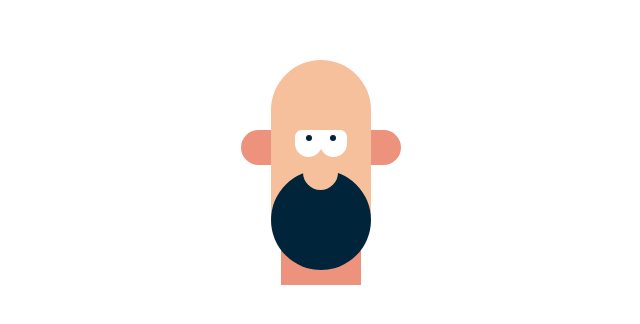
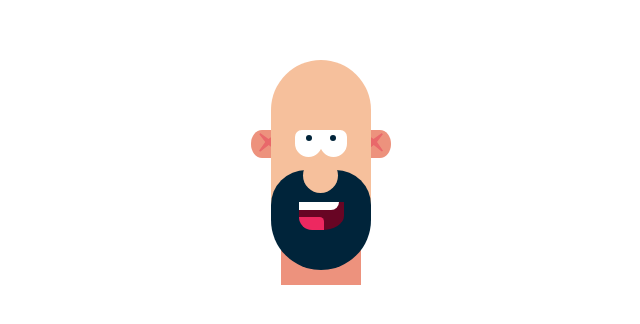
Before and after one commit to gnievap/pro_css_grid_layout, a plain HTML site: page drawing/index.html in a window 1280 px wide. Shown: the part 240-564 px from the top of the page, without its empty margins (319-959 px from the left). Drawn offline with Linux system fonts and the light colour scheme.

Commit message:
Drawing with CSS: finish draw

```diff
--- a/drawing/index.html
+++ b/drawing/index.html
@@ -14,9 +14,14 @@
             <div class="eye-right"></div>
             <div class="pupil-right"></div>
             <div class="ear-left"></div>
+            <div class="ear-x-left"></div>
             <div class="ear-right"></div>
+            <div class="ear-x-right"></div>
             <div class="nose"></div>
             <div class="beard"></div>
+            <div class="mouth"></div>
+            <div class="teeth"></div>
+            <div class="tongue"></div>
             <div class="neck"></div>
         </div>
     </div>
--- a/drawing/style.css
+++ b/drawing/style.css
@@ -8,11 +8,11 @@
     --white: #fff;
   }
 
-  body{
+  body {
     margin: 0;
   }
 
-  .container{
+  .container {
     display: flex;
     justify-content: center;
     align-items: center;
@@ -20,7 +20,7 @@
 
   }
 
-  .head{
+  .head {
     width: 100px;
     height: 200px;
     background: var(--skin);
@@ -28,7 +28,7 @@
     position: relative;
   }
 
-  .eye-left{
+  .eye-left {
     width: 27px;
     height: 27px;
     background: var(--white);
@@ -39,7 +39,7 @@
     border-radius: 50% 0% 100% 100%;
   }
 
-  .eye-right{
+  .eye-right {
     width: 27px;
     height: 27px;
     background: var(--white);
@@ -49,7 +49,7 @@
     right: 24px;
   }
 
-  .pupil-left{
+  .pupil-left {
     width: 6px;
     height: 6px;
     background: var(--black);
@@ -59,7 +59,7 @@
     left: 35px;
   }
 
-  .pupil-right{
+  .pupil-right {
     width: 6px;
     height: 6px;
     background: var(--black);
@@ -69,32 +69,55 @@
     right: 35px;
   }
 
-  .ear-left{
-    width: 35px;
-    height: 35px;
+  .ear-left {
+    width: 22px;
+    height: 28px;
     background: var(--neck);
     position: absolute;
     border-radius: 50%;
     top: 70px;
-    left: -30px;
+    left: -20px;
     z-index: -1;
     border-radius: 100% 0% 0% 100%;
-
   }
 
-  .ear-right{
-    width: 35px;
-    height: 35px;
+  .ear-x-left {
+    height: 25px;
+    width: 25px;
+    position: absolute;
+    clip-path: polygon(0 0, 37% 48%, 0 100%, 0 100%, 51% 60%, 100% 100%, 100% 100%, 64% 48%, 100% 0, 100% 0, 50% 36%);
+    background-color: #e9686a;
+    border-radius: 100%;
+    top: 70px;
+    right: 90px;
+    z-index: -1;
+}
+
+  .ear-right {
+    width: 22px;
+    height: 28px;
     background: var(--neck);
     position: absolute;
     border-radius: 50%;
     top: 70px;
-    right: -30px;
+    right: -20px;
     z-index: -1;
     border-radius: 0% 100% 100% 0%;
   }
 
-  .neck{
+  .ear-x-right {
+    height: 25px;
+    width: 25px;
+    position: absolute;
+    clip-path: polygon(0 0, 37% 48%, 0 100%, 0 100%, 51% 60%, 100% 100%, 100% 100%, 64% 48%, 100% 0, 100% 0, 50% 36%);
+    background-color: #e9686a;
+    border-radius: 100%;
+    top: 70px;
+    left: 90px;
+    z-index: -1;
+}
+
+  .neck {
     width: 80px;
     height: 100px;
     background: var(--neck);
@@ -104,22 +127,52 @@
     z-index: -1;
   }
 
-  .nose{
+  .nose {
     width: 35px;
     height: 35px;
     background: var(--skin);
     border-radius: 100%;
     position: absolute;
     left: 32px;
-    top: 95px;
+    top: 98px;
     z-index: 1;
   }
 
-  .beard{
+  .beard {
     width: 100px;
     height: 100px;
     background: var(--black);
-    border-radius: 100%;
+    border-radius: 70px 70px 100px 100px;
     position: absolute;
     bottom: -10px;
   }
+
+  .mouth {
+    width: 45px;
+    height: 28px;
+    background: var(--dark-red);
+    border-radius: 0% 0% 70% 70%;
+    position: absolute;
+    bottom: 30px;
+    left: 28px;
+  }
+
+  .teeth {
+    width: 40px;
+    height: 8px;
+    background: var(--white);
+    border-radius: 0px 0px 60px 0px;
+    position: absolute;
+    bottom: 50px;
+    left: 28px;
+  }
+
+  .tongue {
+    width: 25px;
+    height: 13px;
+    background: var(--red);
+    border-radius: 0px 20px 0px 60px;
+    position: absolute;
+    bottom: 30px;
+    left: 28px;
+  }
```
